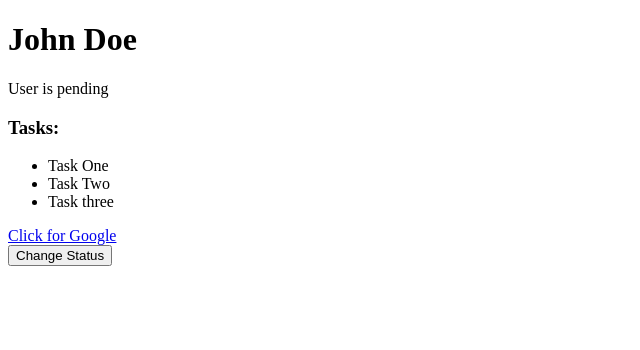
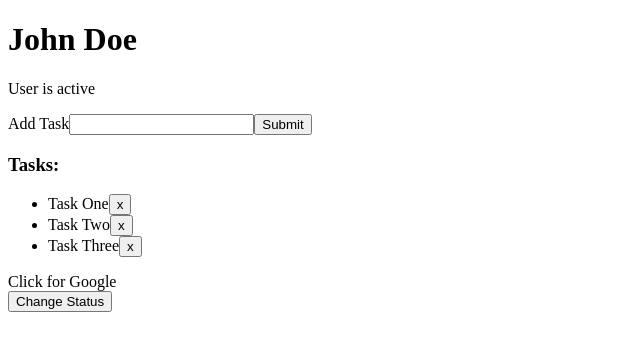
Before and after one commit to devbattery/vue-crash-course, a Vue app: page / in a window 1280 px wide. Shown: the top 350 px of the page, without its empty margins (0-640 px from the left). Built offline with nearby package versions, Linux system fonts and the light colour scheme.

Commit message:
Feat: Composition API - Long Form

```diff
--- a/src/App.vue
+++ b/src/App.vue
@@ -1,24 +1,30 @@
-<script>
-export default {
-  data() {
-    return {
-      name: "John Doe",
-      status: "pending",
-      tasks: ["Task One", "Task Two", "Task three"],
-      link: "https://google.com",
-    };
-  },
-  methods: {
-    toggleStatus() {
-      if (this.status === "active") {
-        this.status = "pending";
-      } else if (this.status === "pending") {
-        this.status = "inactive";
-      } else {
-        this.status = "active";
-      }
-    },
-  },
+<script setup>
+import { ref } from "vue";
+
+const name = ref("John Doe");
+const status = ref("active");
+const tasks = ref(["Task One", "Task Two", "Task Three"]);
+const newTask = ref("");
+
+const toggleStatus = () => {
+  if (status.value === "active") {
+    status.value = "pending";
+  } else if (status === "pending") {
+    status.value = "inactive";
+  } else {
+    status.value = "active";
+  }
+};
+
+const addTask = () => {
+  if (newTask.value.trim() !== "") {
+    tasks.value.push(newTask.value);
+    newTask.value = "";
+  }
+};
+
+const deleteTask = (index) => {
+  tasks.value.splice(index, 1);
 };
 </script>
 
@@ -28,10 +34,19 @@
   <p v-else-if="status === 'pending'">User is pending</p>
   <p v-else>User is inactive</p>
 
+  <form @submit.prevent="addTask">
+    <label for="newTask">Add Task</label>
+    <input type="text" id="newTask" name="newTask" v-model="newTask" />
+    <button type="submit">Submit</button>
+  </form>
+
   <h3>Tasks:</h3>
   <ul>
-    <li v-for="task in tasks" :key="task">
-      {{ task }}
+    <li v-for="(task, index) in tasks" :key="task">
+      <span>
+        {{ task }}
+      </span>
+      <button @click="deleteTask(index)">x</button>
     </li>
   </ul>
   <!--  <a v-bind:href="link"> Click for Google </a>-->
```
Also changed, not shown: src/App2.vue (added, +44 -0 lines).
